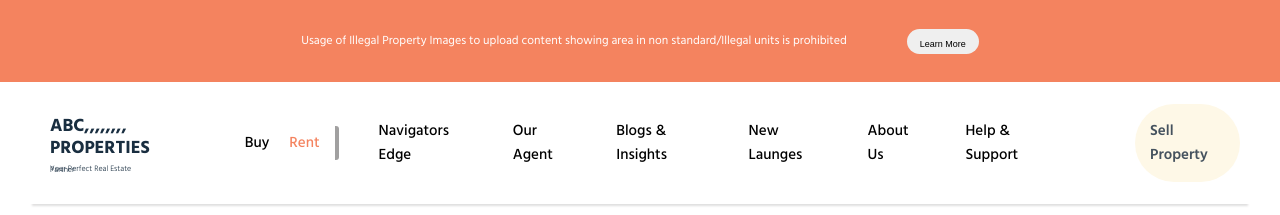
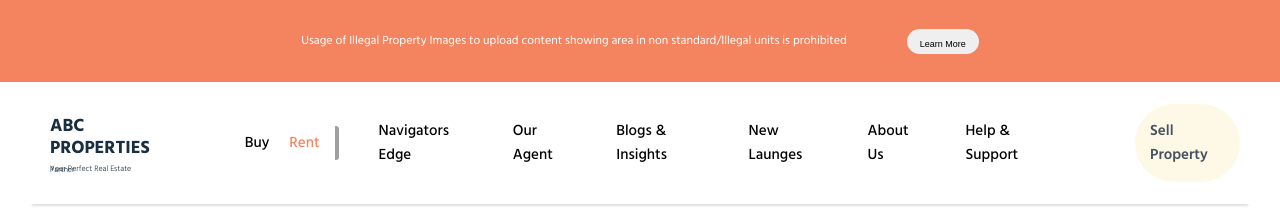
Before and after one commit to ShilpaBabeendran/react-apllication, a React (Create React App) app: page / in a window 1280 px wide. Shown: the top 215 px of the page. Built offline with nearby package versions, Linux system fonts and the light colour scheme; a web font is replaced by a local one.

Commit message:
remove header change

```diff
--- a/src/Components/HomePage/index.js
+++ b/src/Components/HomePage/index.js
@@ -117,7 +117,7 @@ const handlePriceChange = (e) => {
             <div className=' nav'>
                 <div className='nav-child-abc'>
                     <div className='abc-child'>
-                    <p>ABC,,,,,,,,</p>
+                    <p>ABC</p>
                     <p>PROPERTIES</p>
                     </div>
                     <p className='real-estate'>Your Perfect Real Estate Partner</p>
```
